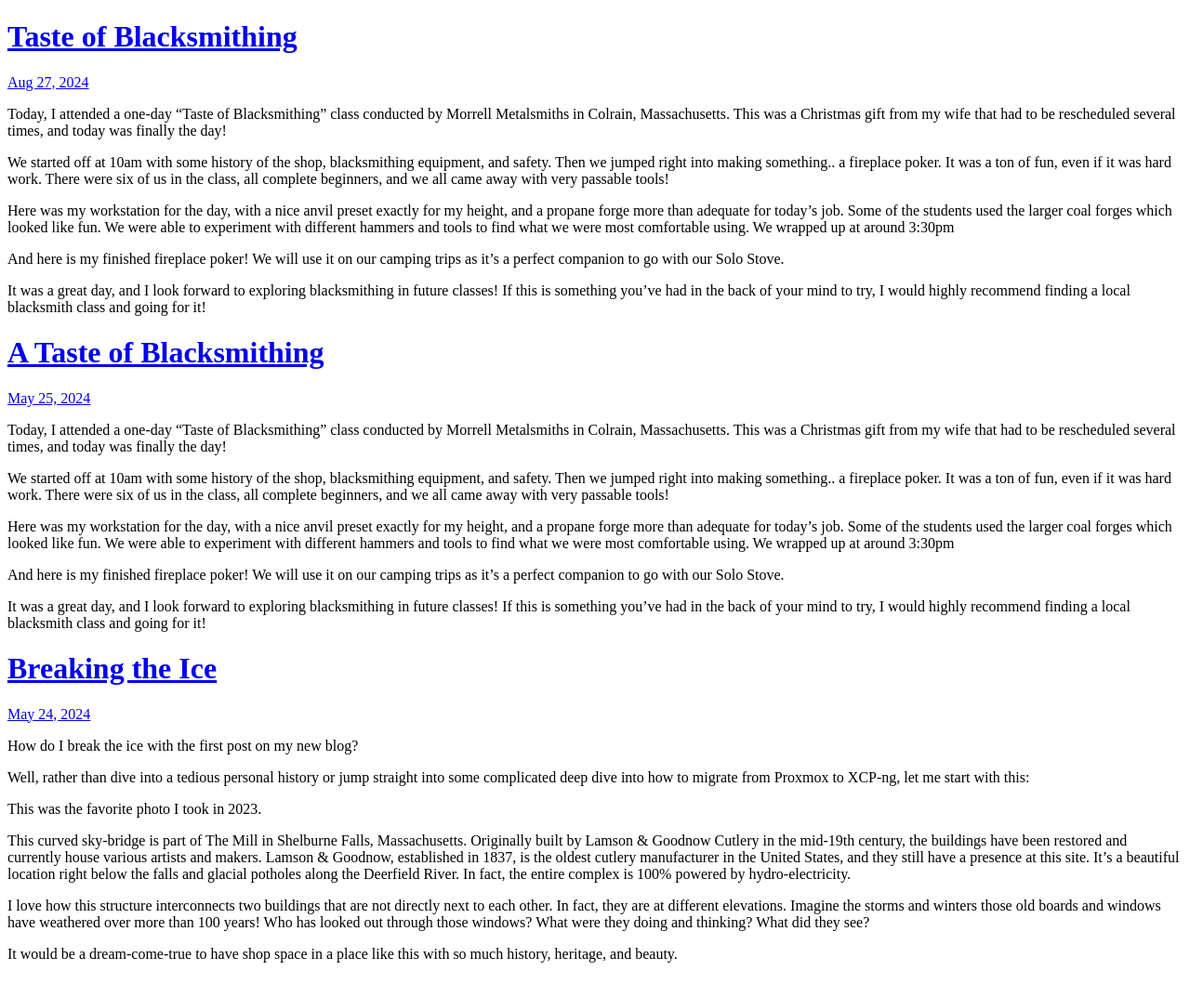
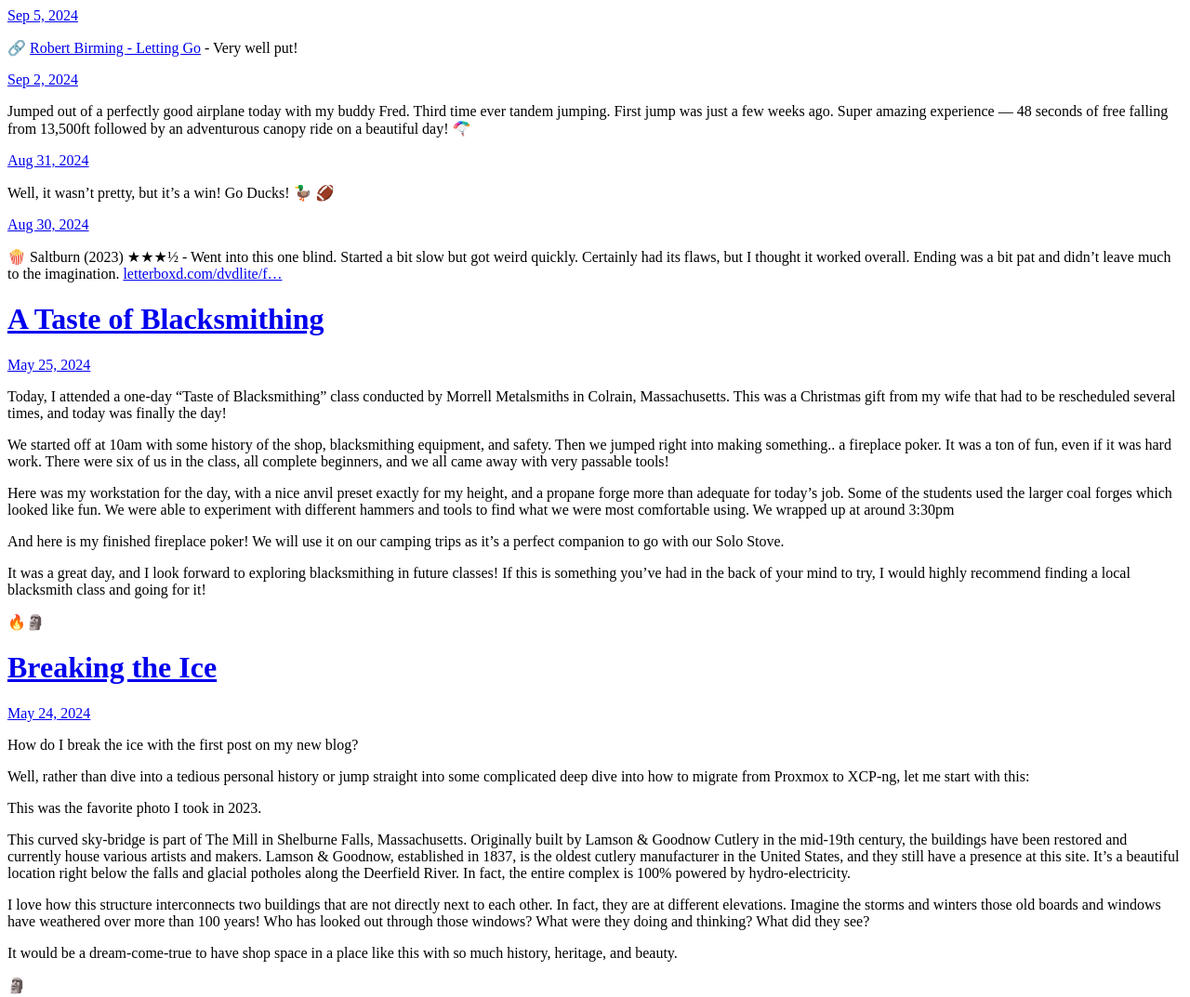
Before and after one commit to dvdlite/dvdlite.co-backup, a plain HTML site: page index.html in a window 1280 px wide. Shown: the whole page at 93% size. Before the commit the page ends 1052 px from the top, so only its background shows below. Drawn offline with Linux system fonts and the light colour scheme.

Commit message:
Archiving from Micro.blog.

```diff
--- a/index.html
+++ b/index.html
@@ -24,19 +24,46 @@
 
 	  <div class="h-entry">
 
-			<h1><a href="https://dvdlite.co/2024/08/27/taste-of-blacksmithing.html">Taste of Blacksmithing</a></h1>
+
+		<a href="https://dvdlite.co/2024/09/05/robert-birming-letting.html" class="u-url"><time class="dt-published" datetime="2024-09-05 10:04:24 -0400">Sep 5, 2024</time></a>
+
+		<div class="e-content">
+			 <p>🔗 <a href="https://birming.com/letting-go/">Robert Birming - Letting Go</a> - Very well put!</p>
+
+		</div>
+	  </div>
+
+	  <div class="h-entry">
 
 
-		<a href="https://dvdlite.co/2024/08/27/taste-of-blacksmithing.html" class="u-url"><time class="dt-published" datetime="2024-08-27 12:30:38 -0400">Aug 27, 2024</time></a>
+		<a href="https://dvdlite.co/2024/09/02/jumped-out-of.html" class="u-url"><time class="dt-published" datetime="2024-09-02 21:41:34 -0400">Sep 2, 2024</time></a>
 
 		<div class="e-content">
-			 <p>Today, I attended a one-day &ldquo;Taste of Blacksmithing&rdquo; class conducted by Morrell Metalsmiths in Colrain, Massachusetts. This was a Christmas gift from my wife that had to be rescheduled several times, and today was finally the day!</p>
-<p>We started off at 10am with some history of the shop, blacksmithing equipment, and safety.  Then we jumped right into making something.. a fireplace poker.  It was a ton of fun, even if it was hard work.  There were six of us in the class, all complete beginners, and we all came away with very passable tools!</p>
+			 <p>Jumped out of a perfectly good airplane today with my buddy Fred. Third time ever tandem jumping. First jump was just a few weeks ago. Super amazing experience — 48 seconds of free falling from 13,500ft followed by an adventurous canopy ride on a beautiful day! 🪂</p>
+<p><!-- raw HTML omitted --><!-- raw HTML omitted --></p>
+
+		</div>
+	  </div>
+
+	  <div class="h-entry">
+
+
+		<a href="https://dvdlite.co/2024/08/31/well-it-wasnt.html" class="u-url"><time class="dt-published" datetime="2024-08-31 23:02:36 -0400">Aug 31, 2024</time></a>
+
+		<div class="e-content">
+			 <p>Well, it wasn’t pretty, but it’s a win! Go Ducks! 🦆 🏈</p>
 <!-- raw HTML omitted -->
-<p>Here was my workstation for the day, with a nice anvil preset exactly for my height, and a propane forge more than adequate for today&rsquo;s job.  Some of the students used the larger coal forges which looked like fun. We were able to experiment with different hammers and tools to find what we were most comfortable using.  We wrapped up at around 3:30pm</p>
-<!-- raw HTML omitted -->
-<p>And here is my finished fireplace poker!  We will use it on our camping trips as it&rsquo;s a perfect companion to go with our Solo Stove.</p>
-<p>It was a great day, and I look forward to exploring blacksmithing in future classes!  If this is something you&rsquo;ve had in the back of your mind to try, I would highly recommend finding a local blacksmith class and going for it!</p>
+
+		</div>
+	  </div>
+
+	  <div class="h-entry">
+
+
+		<a href="https://dvdlite.co/2024/08/30/saltburn-went-into.html" class="u-url"><time class="dt-published" datetime="2024-08-30 23:16:05 -0400">Aug 30, 2024</time></a>
+
+		<div class="e-content">
+			 <p>🍿 Saltburn (2023) ★★★½ - Went into this one blind. Started a bit slow but got weird quickly. Certainly had its flaws, but I thought it worked overall. Ending was a bit pat and didn’t leave much to the imagination. <a href="https://letterboxd.com/dvdlite/film/saltburn/">letterboxd.com/dvdlite/f&hellip;</a></p>
 
 		</div>
 	  </div>
@@ -56,7 +83,7 @@
 <!-- raw HTML omitted -->
 <p>And here is my finished fireplace poker!  We will use it on our camping trips as it&rsquo;s a perfect companion to go with our Solo Stove.</p>
 <p>It was a great day, and I look forward to exploring blacksmithing in future classes!  If this is something you&rsquo;ve had in the back of your mind to try, I would highly recommend finding a local blacksmith class and going for it!</p>
-
+<p>🔥🗿</p>
 		</div>
 	  </div>
 
@@ -75,7 +102,7 @@
 <p>This curved sky-bridge is part of The Mill in Shelburne Falls, Massachusetts.  Originally built by Lamson &amp; Goodnow Cutlery in the mid-19th century, the buildings have been restored and currently house various artists and makers.  Lamson &amp; Goodnow, established in 1837, is the oldest cutlery manufacturer in the United States, and they still have a presence at this site. It&rsquo;s a beautiful location right below the falls and glacial potholes along the Deerfield River.  In fact, the entire complex is 100% powered by hydro-electricity.</p>
 <p>I love how this structure interconnects two buildings that are not directly next to each other.  In fact, they are at different elevations.  Imagine the storms and winters those old boards and windows have weathered over more than 100 years!  Who has looked out through those windows? What were they doing and thinking? What did they see?</p>
 <p>It would be a dream-come-true to have shop space in a place like this with so much history, heritage, and beauty.</p>
-
+<p>🗿</p>
 		</div>
 	  </div>
 
```
